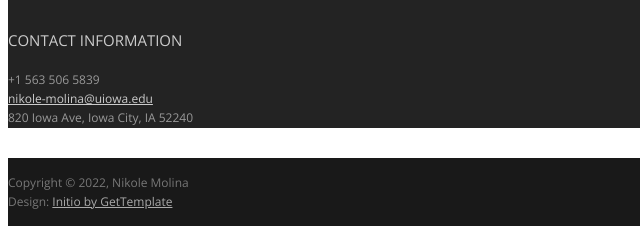
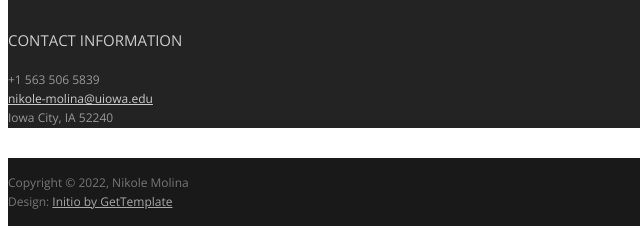
Before and after one commit to NikoleMolina/MolinaPortfolio, a plain HTML site: page index.html in a window 1280 px wide. Shown: the part 1780-2011 px from the top of the page, 0-640 px from the left. Drawn offline with nearby package versions, Linux system fonts and the light colour scheme; some icons are missing; a web font is replaced by a local one.

Commit message:
Update index.html

```diff
--- a/index.html
+++ b/index.html
@@ -102,7 +102,7 @@
 				<div class="widget-body">
 					<p>+1 563 506 5839<br>
 						<a href="mailto:#">nikole-molina@uiowa.edu</a><br>
-						820 Iowa Ave, Iowa City, IA 52240
+						Iowa City, IA 52240
 					</p>
 				</div>
 			</div>
```
